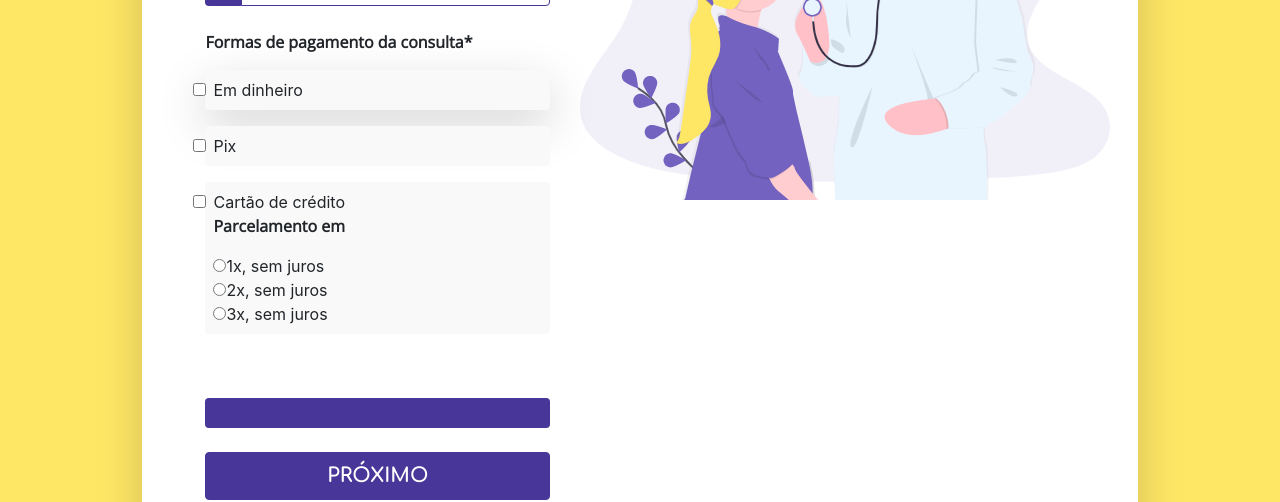
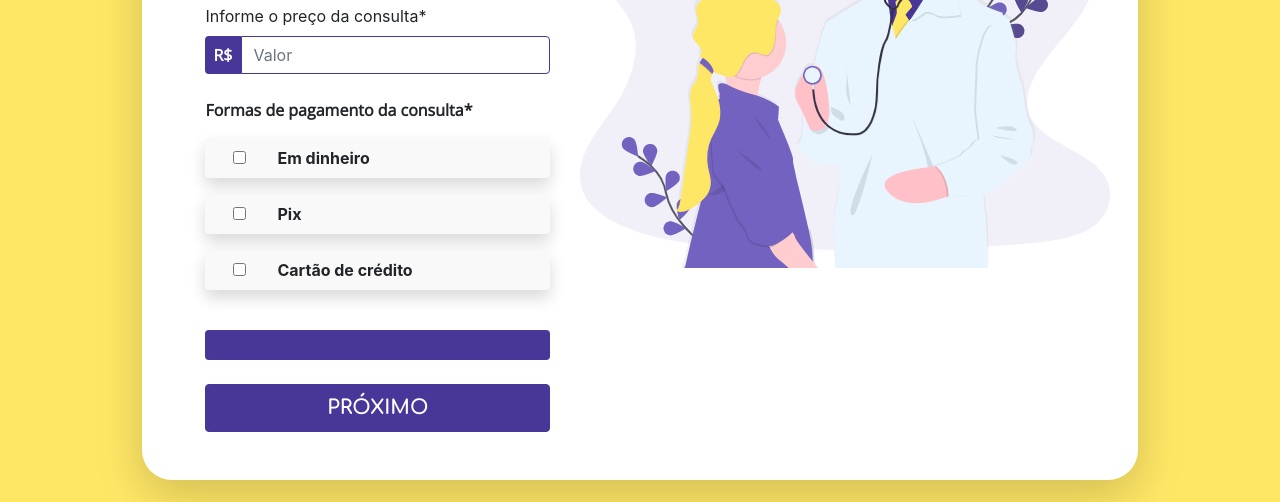
Before and after one commit to LuisSempre/testefacilconsulta, a Vue app: page /#/about/1 in a window 1280 px wide. Shown: the part 293-795 px from the top of the page. Built offline with nearby package versions, Linux system fonts and the light colour scheme; no server answers.

Commit message:
Update page About Services

```diff
--- a/public/index.html
+++ b/public/index.html
@@ -9,11 +9,10 @@
     </head>
     <body>
       <noscript>
-      <strong
-        >We're sorry but <%= htmlWebpackPlugin.options.title %> doesn't work
+        <strong>We're sorry but <%= htmlWebpackPlugin.options.title %> doesn't
+            work
             properly without JavaScript enabled. Please enable it to
-        continue.</strong
-      >
+            continue.</strong>
         </noscript>
         <div id="app"></div>
         <!-- built files will be auto injected -->
@@ -36,7 +35,7 @@
       --secondary-5: #5a5a5a;
       --secondary-6: #3a3a3a;
       --secondary-7: #282828;
-      --secondary-8: ##000000;
+      --secondary-8: #000000;
 
       --information: #17a2b8;
       --success: #28a745;
@@ -102,5 +101,6 @@
     .bg-white {
       border-radius: 30px;
     }
+
   </style>
     </html>
--- a/src/components/AboutService.vue
+++ b/src/components/AboutService.vue
@@ -53,7 +53,8 @@
                   <p for="exampleInputPassword1">
                     Formas de pagamento da consulta*
                   </p>
-                  <div class="mb-3 bg-gray p-2 shadow-lg rounded">
+                  <div class="bg-gray rounded shadow">
+                    <div class="mb-3 px-5 py-2">
                       <input
                         class="form-check-input"
                         type="checkbox"
@@ -61,11 +62,13 @@
                         id="blankRadio1"
                         value="option1"
                       />
-                    <label class="form-check-label" for="defaultCheck1">
+                      <label class="form-check-label font-weight-bold ml-4" for="defaultCheck1">
                         Em dinheiro
                       </label>
                     </div>
-                  <div class="mb-3 bg-gray p-2 shadow-md rounded">
+                  </div>
+                  <div class="bg-gray rounded shadow">
+                    <div class="mb-3 px-5 py-2 ">
                       <input
                         class="form-check-input"
                         type="checkbox"
@@ -73,11 +76,13 @@
                         id="blankRadio1"
                         value="option1"
                       />
-                    <label class="form-check-label" for="defaultCheck2">
+                      <label class="form-check-label font-weight-bold ml-4" for="defaultCheck1">
                         Pix
                       </label>
                     </div>
-                  <div class="mb-3 bg-gray p-2 shadow-md rounded">
+                  </div>
+                  <div class="bg-gray rounded shadow">
+                    <div class="mb-3 px-5 py-2">
                       <input
                         class="form-check-input"
                         type="checkbox"
@@ -85,52 +90,14 @@
                         id="blankRadio1"
                         value="option1"
                       />
-                    <label class="form-check-label" for="defaultCheck3">
+                      <label class="form-check-label font-weight-bold ml-4" for="defaultCheck1">
                         Cartão de crédito
-                    </label>
-                    <p>Parcelamento em</p>
-                    <div class="form-check">
-                      <div>
-                        <input
-                          class="form-check-input position-static"
-                          type="radio"
-                          name="blankRadio"
-                          id="blankRadio1"
-                          value="option1"
-                        />
-                        <label class="form-check-label" for="blankRadio1">
-                          1x, sem juros
-                        </label>
-                      </div>
-                      <div>
-                        <input
-                          class="form-check-input position-static"
-                          type="radio"
-                          name="blankRadio"
-                          id="blankRadio1"
-                          value="option1"
-                        />
-                        <label class="form-check-label" for="blankRadio1">
-                          2x, sem juros
-                        </label>
-                      </div>
-                      <div>
-                        <input
-                          class="form-check-input position-static"
-                          type="radio"
-                          name="blankRadio"
-                          id="blankRadio1"
-                          value="option1"
-                        />
-                        <label class="form-check-label" for="blankRadio1">
-                          3x, sem juros
                       </label>
                     </div>
                   </div>
                 </div>
               </div>
-              </div>
-              <div class="progress mt-4">
+              <div class="progress">
                 <div
                   class="progress-bar"
                   role="progressbar"
@@ -231,4 +198,8 @@ span {
 .bg-gray {
   background-color: var(--secondary-1);
 }
+.px-5 {
+  padding-right: 4rem;
+  padding-left: 4rem;
+}
 </style>
--- a/src/main.js
+++ b/src/main.js
@@ -25,6 +25,7 @@ const router = new VueRouter({
 		}
 	]
 });
+
 Vue.config.productionTip = false;
 
 new Vue({
```
Lines whose indentation alone changed are shown as unchanged.
